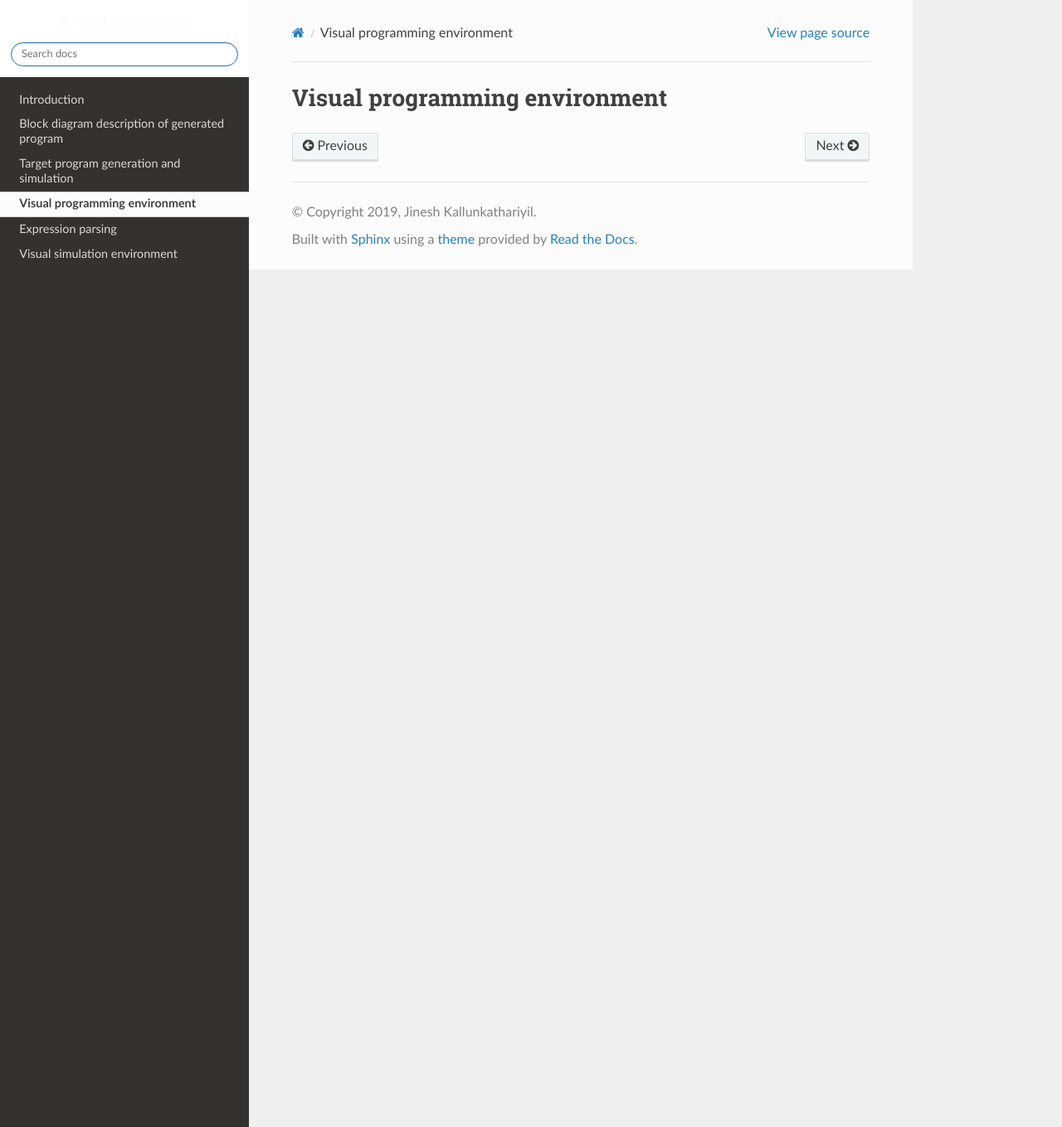
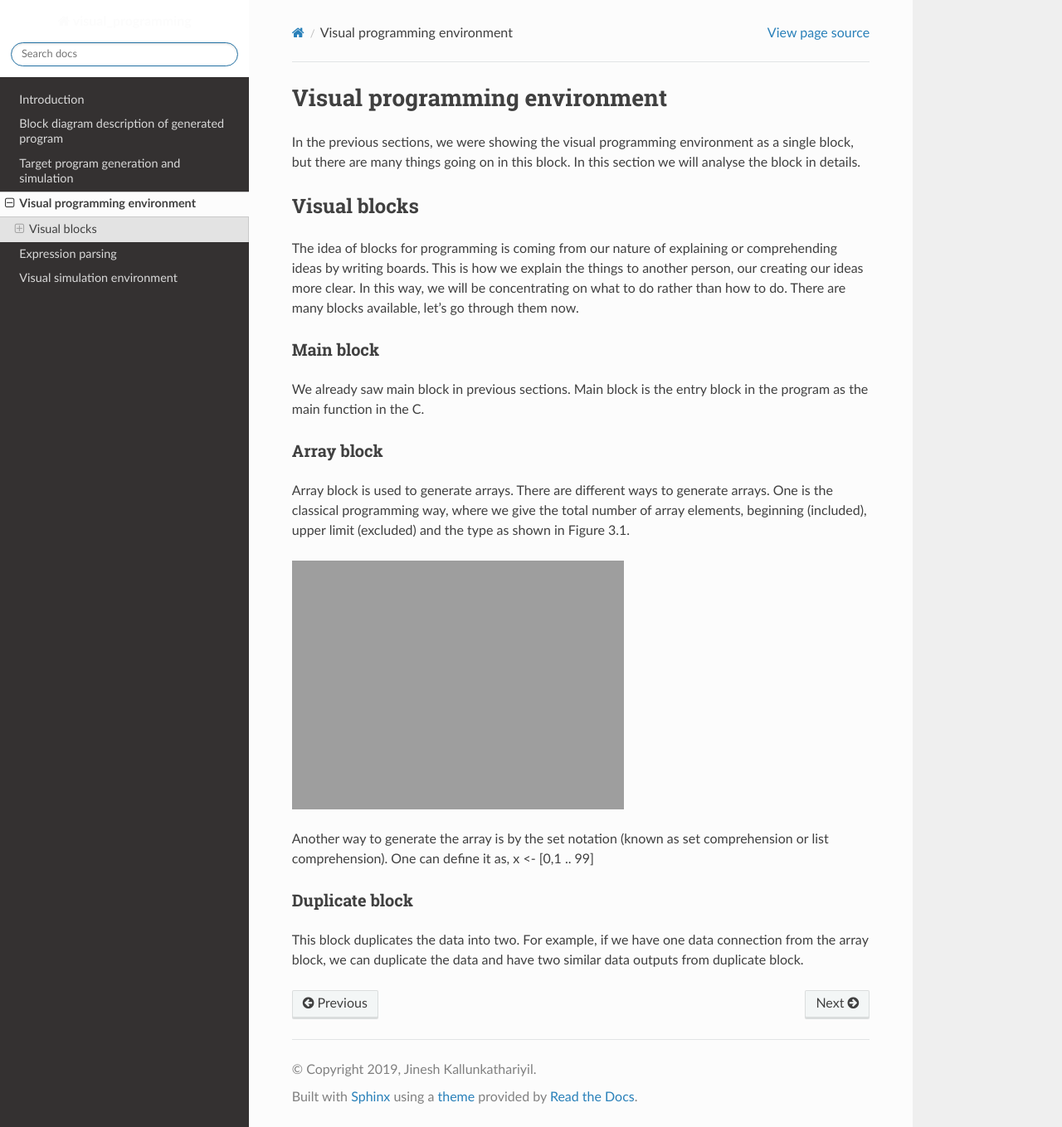
Before and after one commit to jkallu/vipro_docs, a Sphinx documentation site: the page built from source/viProEnv.rst, in a window 1280 px wide and 1359 px high. Shown: the whole window at 83% size. Built offline with Sphinx 7.4.7 and the Read the Docs theme 2.0.0, drawn with Linux system fonts in a browser that asks for light colours.

Commit message:
Update viProEnv.rst

```diff
--- a/source/viProEnv.rst
+++ b/source/viProEnv.rst
@@ -3,3 +3,32 @@
 *******************************
 Visual programming environment
 *******************************
+
+In the previous sections, we were showing the visual programming environment as a single block, but there are many things going on in this block. In this section we will analyse the block in details.
+
+Visual blocks
+==============
+
+The idea of blocks for programming is coming from our nature of explaining or comprehending ideas by writing boards. This is how we explain the things to another person, our creating our ideas more clear. In this way, we will be concentrating on what to do rather than how to do.
+There are many blocks available, let’s go through them now.
+
+Main block
+-----------
+
+We already saw main block in previous sections. Main block is the entry block in the program as the main function in the C.
+
+Array block
+------------
+
+Array block is used to generate arrays. There are different ways to generate arrays. One is the classical programming way, where we give the total number of array elements, beginning (included), upper limit (excluded) and the type as shown in Figure 3.1.
+
+.. figure:: images/image7.png
+   Figure 3.1: Array definition.
+
+Another way to generate the array is by the set notation (known as set comprehension or list comprehension). One can define it as,
+x <- [0,1 .. 99]
+
+Duplicate block
+---------------
+
+This block duplicates the data into two. For example, if we have one data connection from the array block, we can duplicate the data and have two similar data outputs from duplicate block.
```
